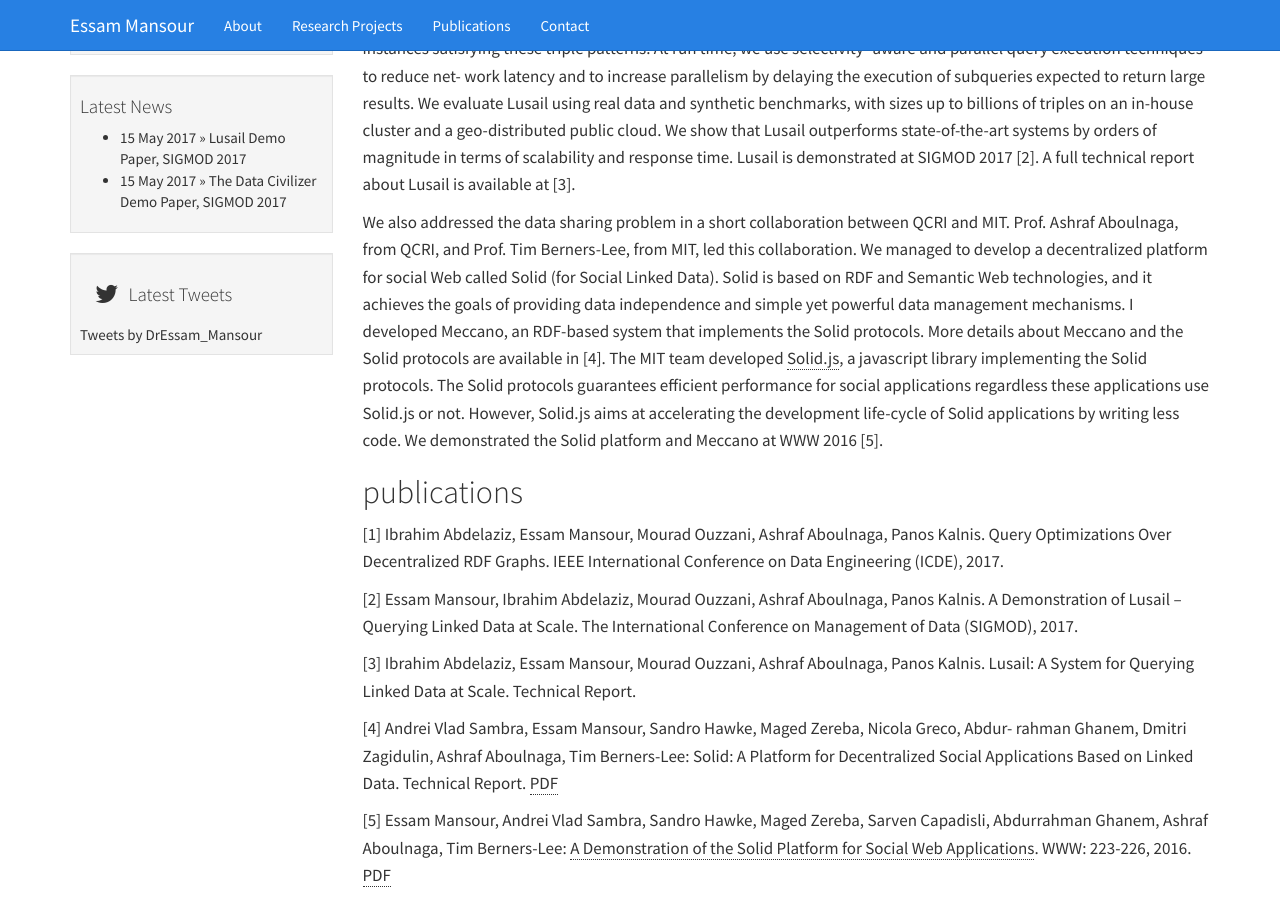
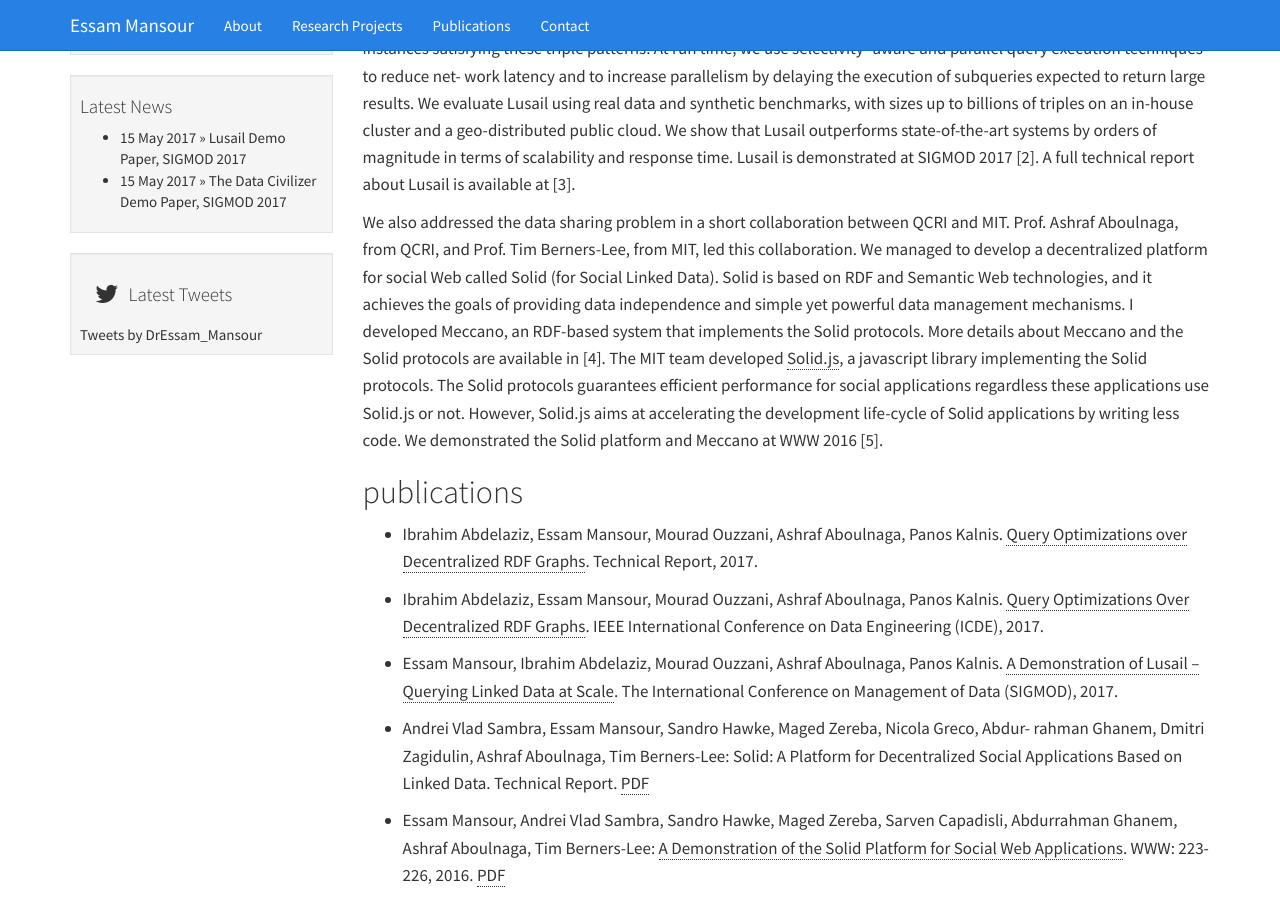
Before and after one commit to mansoure/mansoure.github.io, a Jekyll site: the page built from research/meccano/index.md, in a window 1280 px wide and 900 px high, scrolled down 516 px. Built offline with Jekyll 4.4.1, drawn with Linux system fonts in a browser that asks for light colours; comment, search, counter and statistics services are not loaded.

Commit message:
add Lusail TR

```diff
--- a/research/meccano/index.md
+++ b/research/meccano/index.md
@@ -18,12 +18,12 @@
 
 ## publications
 
-[1] Ibrahim Abdelaziz, Essam Mansour, Mourad Ouzzani, Ashraf Aboulnaga, Panos Kalnis. Query Optimizations Over Decentralized RDF Graphs. IEEE International Conference on Data Engineering (ICDE), 2017.
+- Ibrahim Abdelaziz, Essam Mansour, Mourad Ouzzani, Ashraf Aboulnaga, Panos Kalnis. [Query Optimizations over Decentralized RDF Graphs](/publications/paper/LusailTReport.pdf). Technical Report, 2017.
 
-[2] Essam Mansour, Ibrahim Abdelaziz, Mourad Ouzzani, Ashraf Aboulnaga, Panos Kalnis. A Demonstration of Lusail – Querying Linked Data at Scale. The International Conference on Management of Data (SIGMOD), 2017.
+- Ibrahim Abdelaziz, Essam Mansour, Mourad Ouzzani, Ashraf Aboulnaga, Panos Kalnis. [Query Optimizations Over Decentralized RDF Graphs](/publications/paper/icde17_lusail_poster.pdf). IEEE International Conference on Data Engineering (ICDE), 2017.
 
-[3] Ibrahim Abdelaziz, Essam Mansour, Mourad Ouzzani, Ashraf Aboulnaga, Panos Kalnis. Lusail: A System for Querying Linked Data at Scale. Technical Report.
+- Essam Mansour, Ibrahim Abdelaziz, Mourad Ouzzani, Ashraf Aboulnaga, Panos Kalnis. [A Demonstration of Lusail – Querying Linked Data at Scale](/publications/paper/p1603-mansour.pdf). The International Conference on Management of Data  (SIGMOD), 2017.
 
-[4] Andrei Vlad Sambra, Essam Mansour, Sandro Hawke, Maged Zereba, Nicola Greco, Abdur- rahman Ghanem, Dmitri Zagidulin, Ashraf Aboulnaga, Tim Berners-Lee: Solid: A Platform for Decentralized Social Applications Based on Linked Data. Technical Report. [PDF](/research/meccano/solid_protocols.pdf)
+- Andrei Vlad Sambra, Essam Mansour, Sandro Hawke, Maged Zereba, Nicola Greco, Abdur- rahman Ghanem, Dmitri Zagidulin, Ashraf Aboulnaga, Tim Berners-Lee: Solid: A Platform for Decentralized Social Applications Based on Linked Data. Technical Report. [PDF](/research/meccano/solid_protocols.pdf)
 
-[5] Essam Mansour, Andrei Vlad Sambra, Sandro Hawke, Maged Zereba, Sarven Capadisli, Abdurrahman Ghanem, Ashraf Aboulnaga, Tim Berners-Lee: [A Demonstration of the Solid Platform for Social Web Applications](http://dl.acm.org/citation.cfm?doid=2872518.2890529). WWW: 223-226, 2016. [PDF](/publications/paper/www16-solid-essam.pdf)
+- Essam Mansour, Andrei Vlad Sambra, Sandro Hawke, Maged Zereba, Sarven Capadisli, Abdurrahman Ghanem, Ashraf Aboulnaga, Tim Berners-Lee: [A Demonstration of the Solid Platform for Social Web Applications](http://dl.acm.org/citation.cfm?doid=2872518.2890529). WWW: 223-226, 2016. [PDF](/publications/paper/www16-solid-essam.pdf)
```
